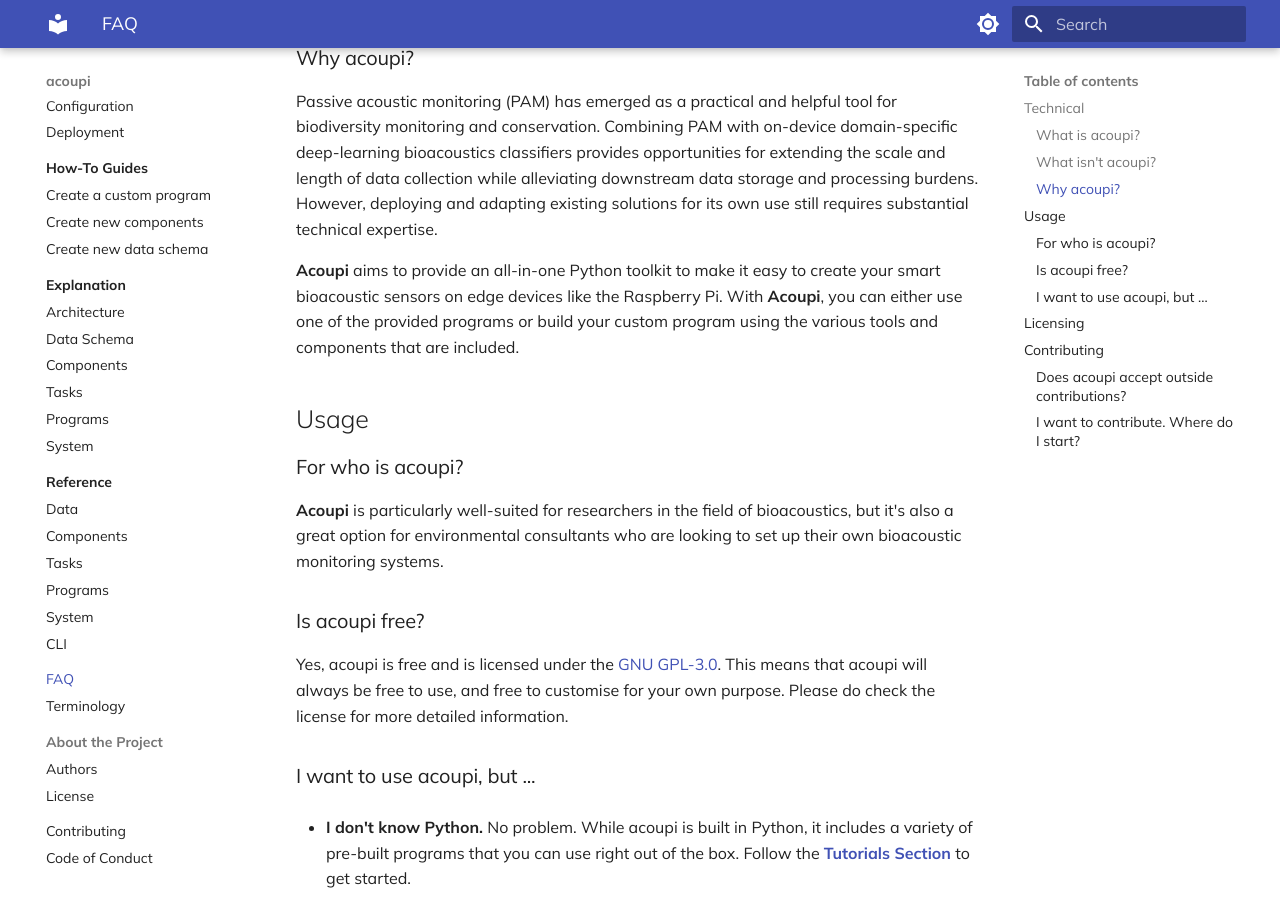
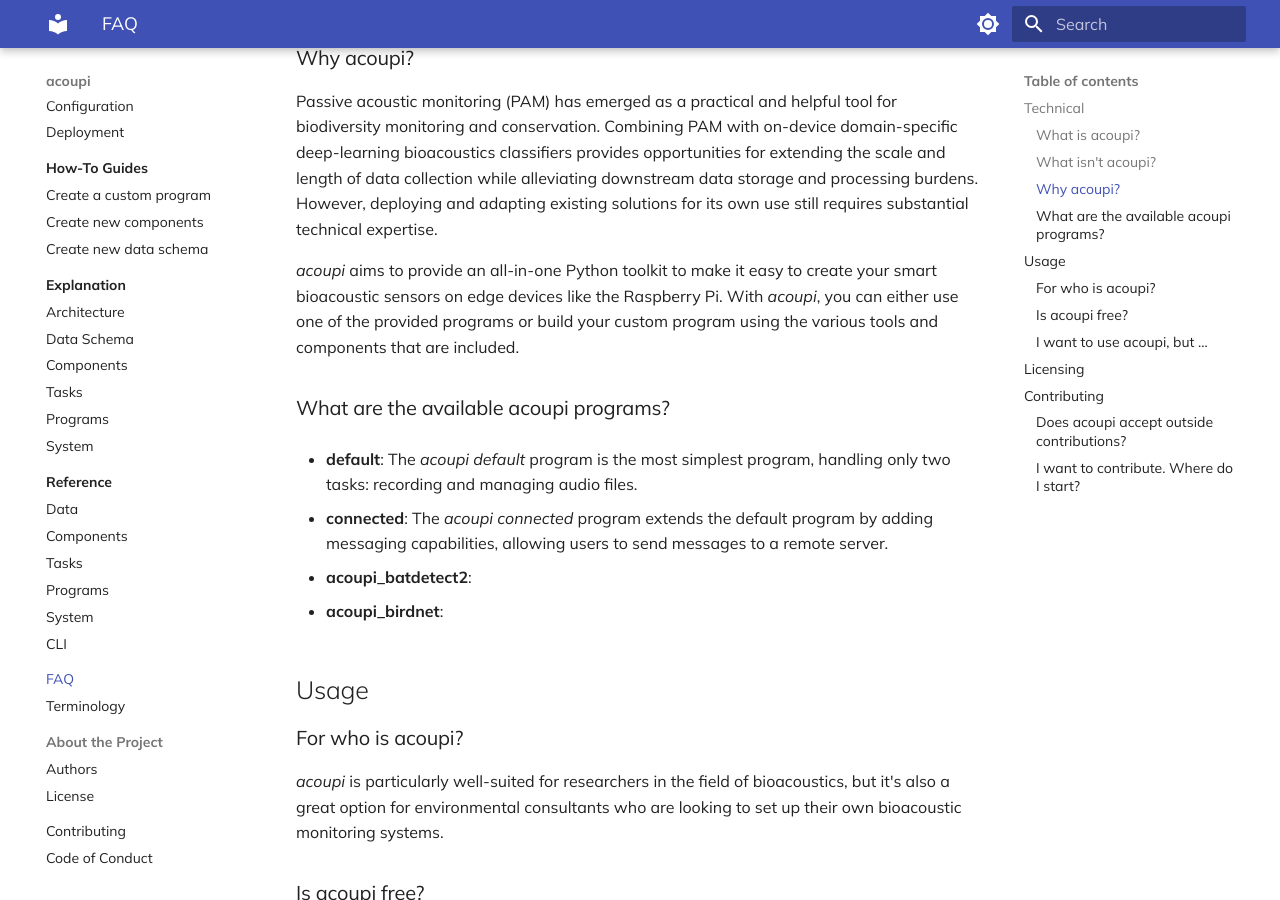
Before and after one commit to acoupi/acoupi, an MkDocs documentation site: the page built from docs/faq.md, in a window 1280 px wide and 900 px high, scrolled down 651 px. Built offline with MkDocs 1.6.1 and Material for MkDocs 9.7.7, drawn with Linux system fonts in a browser that asks for light colours.

Commit message:
small changes in acoupi mkdocs

```diff
--- a/docs/faq.md
+++ b/docs/faq.md
@@ -7,21 +7,30 @@
 Acoupi is an **open-source Python toolkit** that's designed to make it easy to create bioacoustic sensors on edge devices like the Raspberry Pi. Acoupi integrates and standardises the entire workflow of bioacoustic monitoring, combining both autonomous recording and classification units. Acoupi ensures **standardisation** of data while providing **flexibility of configuration** by defining attributes with specific characteristics, the *data schema* and establishing a set of methods showcasing several behaviours, the *components*. When configuring acoupi, users configure the set of acoupi components that suit their use case.
 
 ### What isn't acoupi?
-While **acoupi** provides modular components to build your own autonomous recording and classification units, it is not a tool for training bioacoustic AI classifiers. Acoupi integrates already trained and well-tested AI bioacoustics models through its pre-built programs that you can use to perform on-device bioacoustics classification.
+While _acoupi_ provides modular components to build your own autonomous recording and classification units, it is not a tool for training bioacoustic AI classifiers. Acoupi integrates already trained and well-tested AI bioacoustics models through its pre-built programs that you can use to perform on-device bioacoustics classification.
 
 ### Why acoupi?
 Passive acoustic monitoring (PAM) has emerged as a practical and helpful tool for biodiversity monitoring and conservation. Combining PAM with on-device domain-specific deep-learning bioacoustics classifiers provides opportunities for extending the scale and length of data collection while alleviating downstream data storage and processing burdens. However, deploying and adapting existing solutions for its own use still requires substantial technical expertise.
 
-**Acoupi** aims to provide an all-in-one Python toolkit to make it easy to create your smart bioacoustic sensors on edge devices like the Raspberry Pi. With **Acoupi**, you can either use one of the provided programs or build your custom program using the various tools and components that are included.
+_acoupi_ aims to provide an all-in-one Python toolkit to make it easy to create your smart bioacoustic sensors on edge devices like the Raspberry Pi. With _acoupi_, you can either use one of the provided programs or build your custom program using the various tools and components that are included.
+
+### What are the available acoupi programs?
+
+- __default__: The _acoupi default_ program is the most simplest program, handling only two tasks: recording and managing audio files.
+
+- __connected__: The _acoupi connected_ program extends the default program by adding messaging capabilities, allowing users to send messages to a remote server.
+
+- **acoupi_batdetect2**:
+
+- **acoupi_birdnet**:
 
 ## Usage
 
 ### For who is acoupi?
-**Acoupi** is particularly well-suited for researchers in the field of bioacoustics, but it's also a great option for environmental consultants who are looking to set up their own bioacoustic monitoring systems.
+_acoupi_ is particularly well-suited for researchers in the field of bioacoustics, but it's also a great option for environmental consultants who are looking to set up their own bioacoustic monitoring systems.
 
 ### Is acoupi free?
 Yes, acoupi is free and is licensed under the [GNU GPL-3.0](license.md). This means that acoupi will always be free to use, and free to customise for your own purpose. Please do check the license for more detailed information.
-
 
 ### I want to use acoupi, but ...
 - **I don't know Python.** No problem. While acoupi is built in Python, it includes a variety of pre-built programs that you can use right out of the box. Follow the [__Tutorials Section__](tutorials/index.md) to get started.
```
Also changed, not shown: docs/tutorials/configuration.md (+14 -14 lines).
